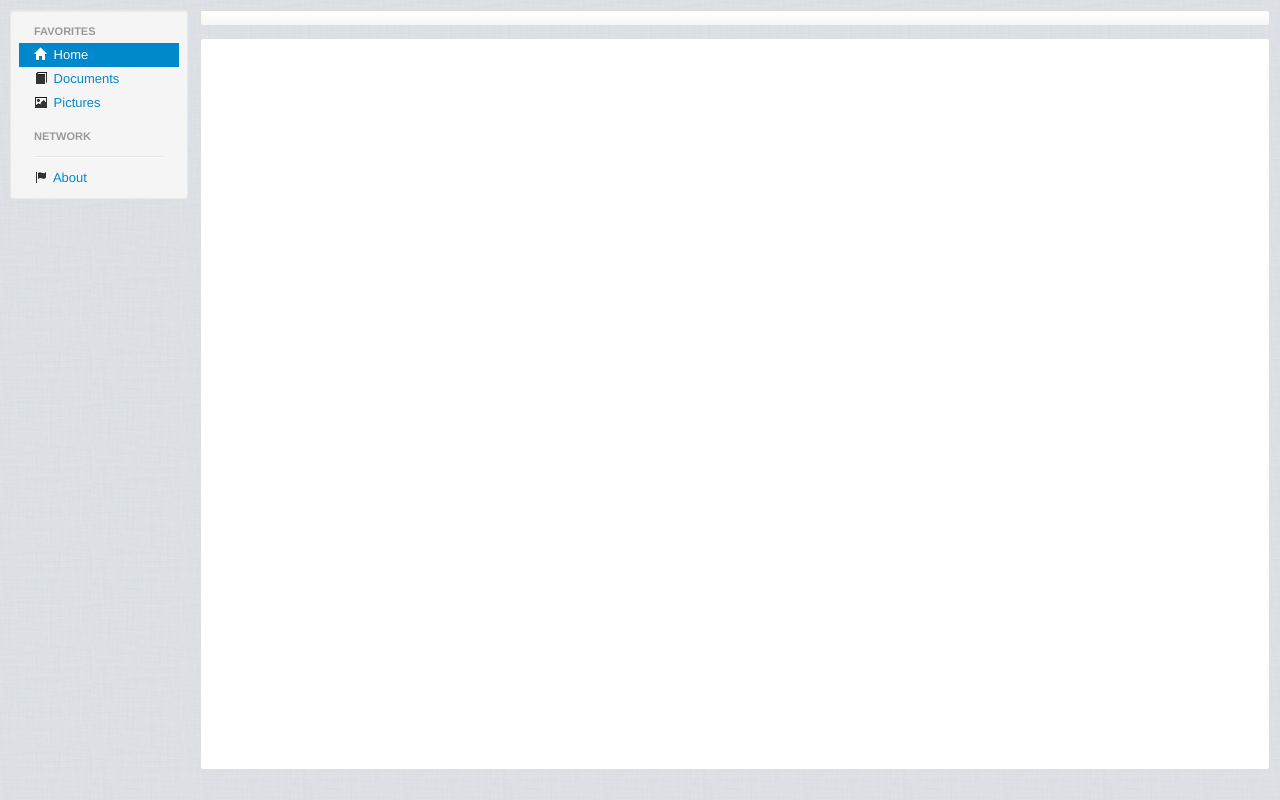
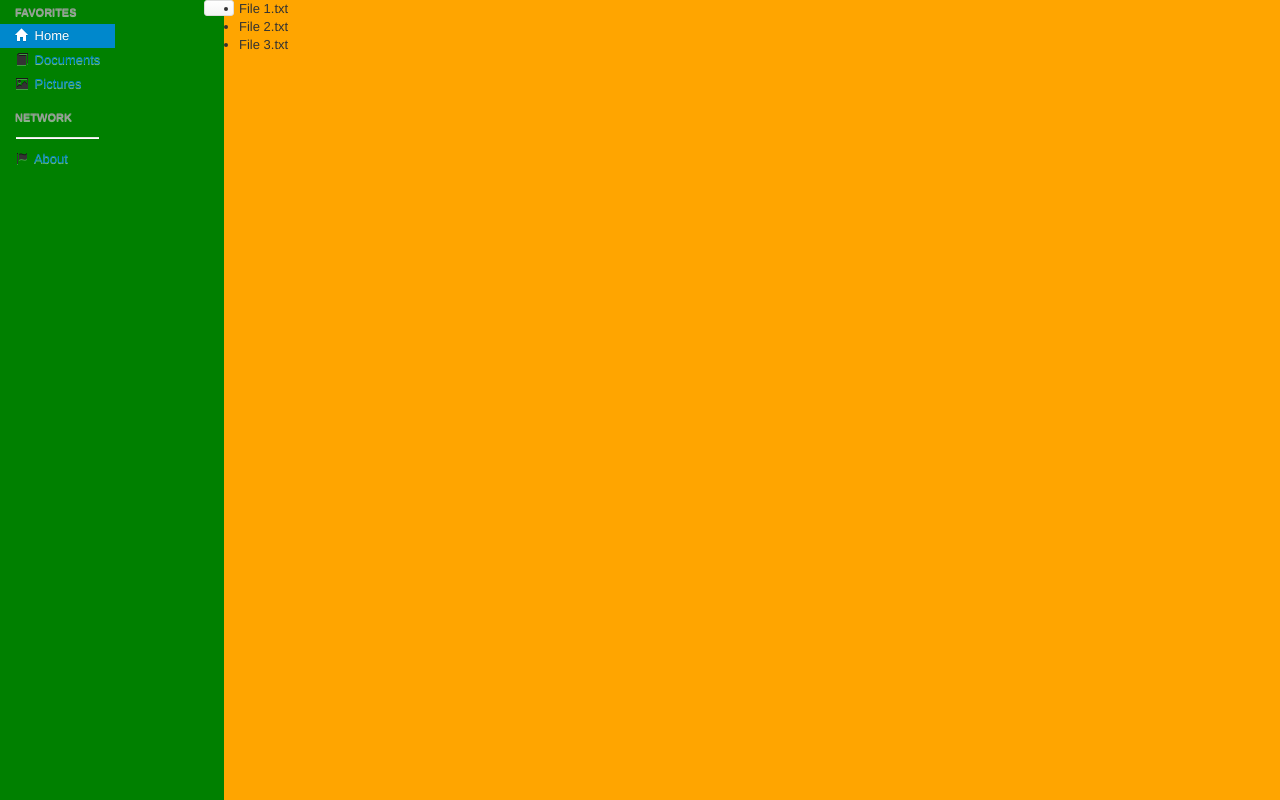
Before and after one commit to robatron/treefm, a website: page index.html in a window 1280 px wide. Drawn offline with Linux system fonts and the light colour scheme.

Commit message:
Added semantic tags to the html and updated layout to use flexbox

```diff
--- a/index.html
+++ b/index.html
@@ -9,8 +9,11 @@
 <script type="text/javascript" src="main.js"></script>
 </head>
 <body>
-<div style="position: absolute; left: 10px; right: 10px; top: 10px; bottom: 10px;">
-  <div class="well" style="float: left; width: 160px; padding: 8px;">
+
+<main class='main-container'>
+
+    <nav class="main-nav">
+
         <ul class="nav nav-list">
             <li class="nav-header">Favorites</li>
             <li class="active"><a href="#"><i class="icon-white icon-home"></i> Home</a></li>
@@ -20,16 +23,26 @@
             <li class="divider"></li>
             <li><a href="#"><i class="icon-flag"></i> About</a></li>
         </ul>
+
+    </nav>
+
+    <article class="main-body">
+
+        <nav class="row">
+            <ul id="addressbar" class="breadcrumb"></ul>
+        </nav>
+
+        <div class="row">
+            <ul id="files">
+                <li>File 1.txt</li>
+                <li>File 2.txt</li>
+                <li>File 3.txt</li>
+            </ul>
         </div>
 
-  <div style="float: left; position: absolute; left: 210px; right: 0; top: 0; bottom: 50px">
-    <div class="row">
-      <ul id="addressbar" class="breadcrumb"></ul>
-    </div>
-    <div class="row" style="background: #FFF; -webkit-border-radius: 2px; margin: -5px 1px 0 -19px; height: 100%; overflow: auto">
-      <ul style="margin: 5px;" id="files"></ul>
-    </div>
-  </div>
-</div>
+    </article>
+
+</main>
+
 </body>
 </html>
--- a/style.css
+++ b/style.css
@@ -1,3 +1,6 @@
+/**
+  Resets for WebKit Browsers
+**/
 * {
   -webkit-user-select: none;
 }
@@ -6,6 +9,40 @@ body {
   background-image: url('images/htmlbg.png')
 }
 
+/**
+  Main Page Layouts
+  =================
+  The code below is meant to to style the main containers
+  for our application.
+**/
+.main-container {
+  min-height: 800px;
+  margin: 0;
+  padding: 0;
+  display: flex;
+  flex-flow: row;
+}
+
+.main-nav {
+  background-color: green;
+  display: flex;
+  flex: 1 6 10%;
+  order: 1;
+}
+
+.main-body{
+  background-color: orange;
+  display: flex;
+  flex: 3 1 60%;
+  order: 2;
+}
+
+
+/**
+  File List Module
+  ================
+  The code below is meant to style content and elements that represent files.
+**/
 .files {
   padding: 0;
   margin: 0;
```
Lines whose indentation alone changed are shown as unchanged.
